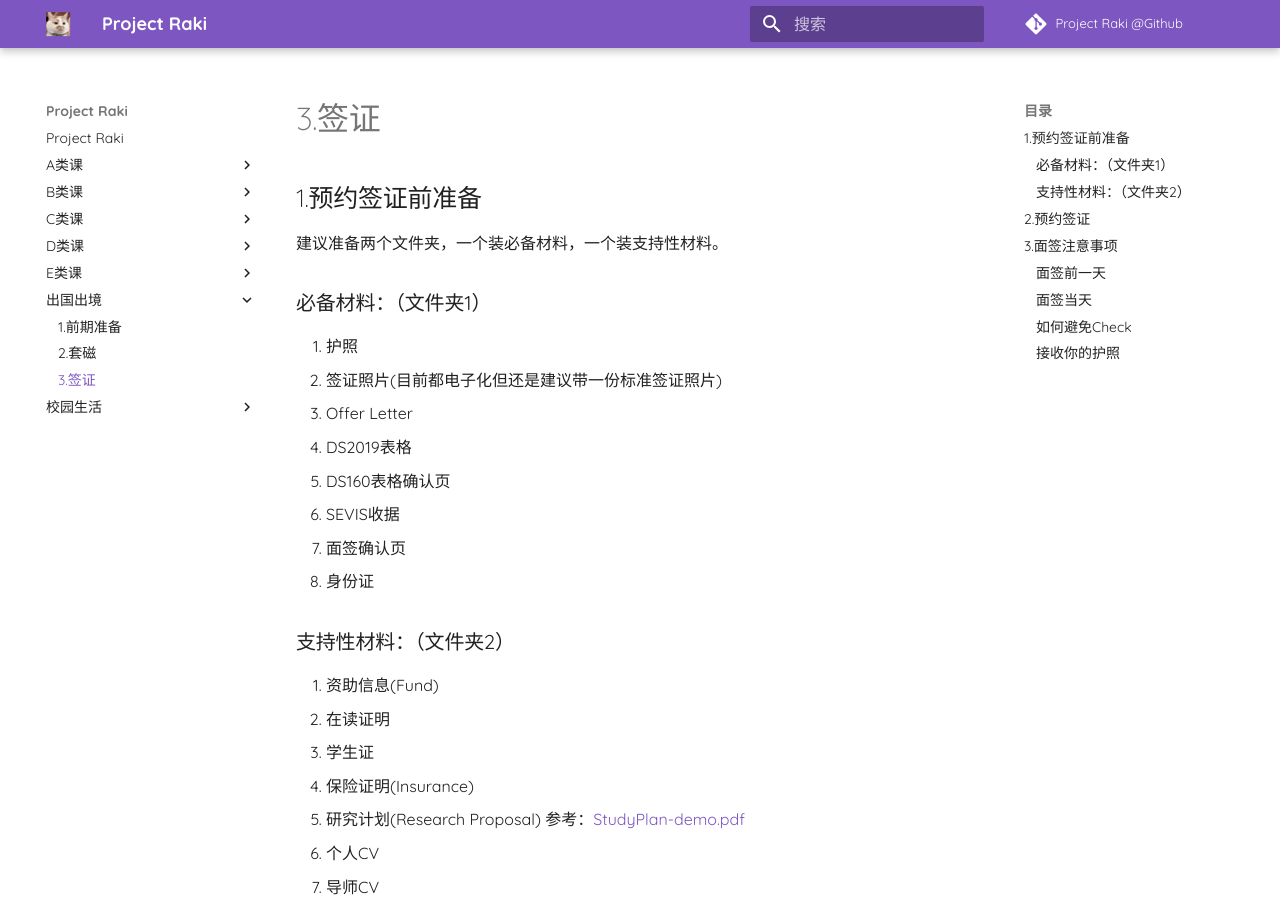
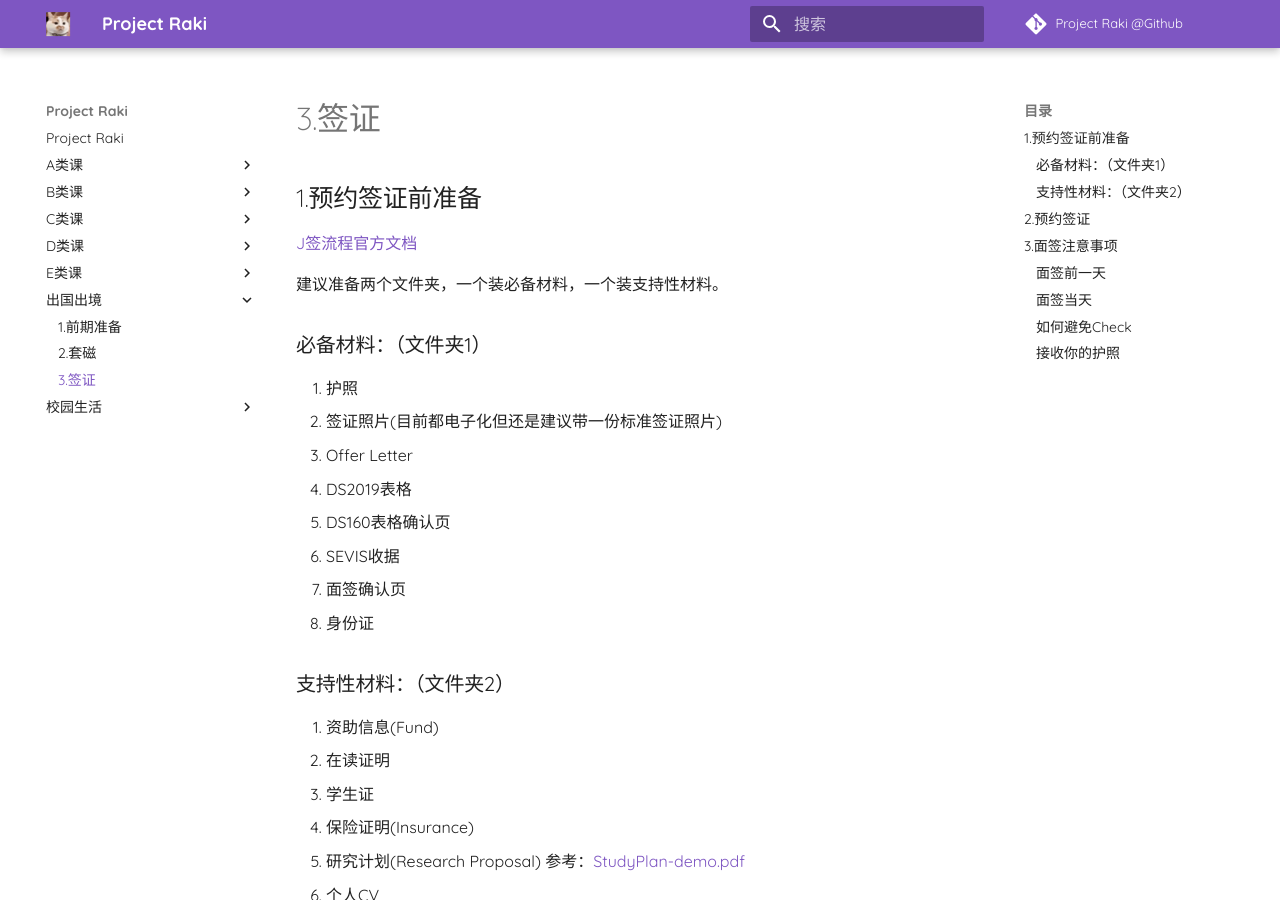
Before and after one commit to Shall-We-Dance/ProjectRaki, an MkDocs documentation site: the page built from docs/出国出境/3.签证.md, in a window 1280 px wide and 900 px high. Built offline with MkDocs 1.6.1 and Material for MkDocs 9.7.7, drawn with Linux system fonts in a browser that asks for light colours; comment, search, counter and statistics services are not loaded.

Commit message:
Update 3.签证.md

```diff
--- a/docs/出国出境/3.签证.md
+++ b/docs/出国出境/3.签证.md
@@ -1,6 +1,8 @@
 # 3.签证
 
 ## 1.预约签证前准备
+
+[J签流程官方文档](https://www.ustraveldocs.com/cn_zh/cn-niv-typej.asp)
 
 建议准备两个文件夹，一个装必备材料，一个装支持性材料。
 
```
